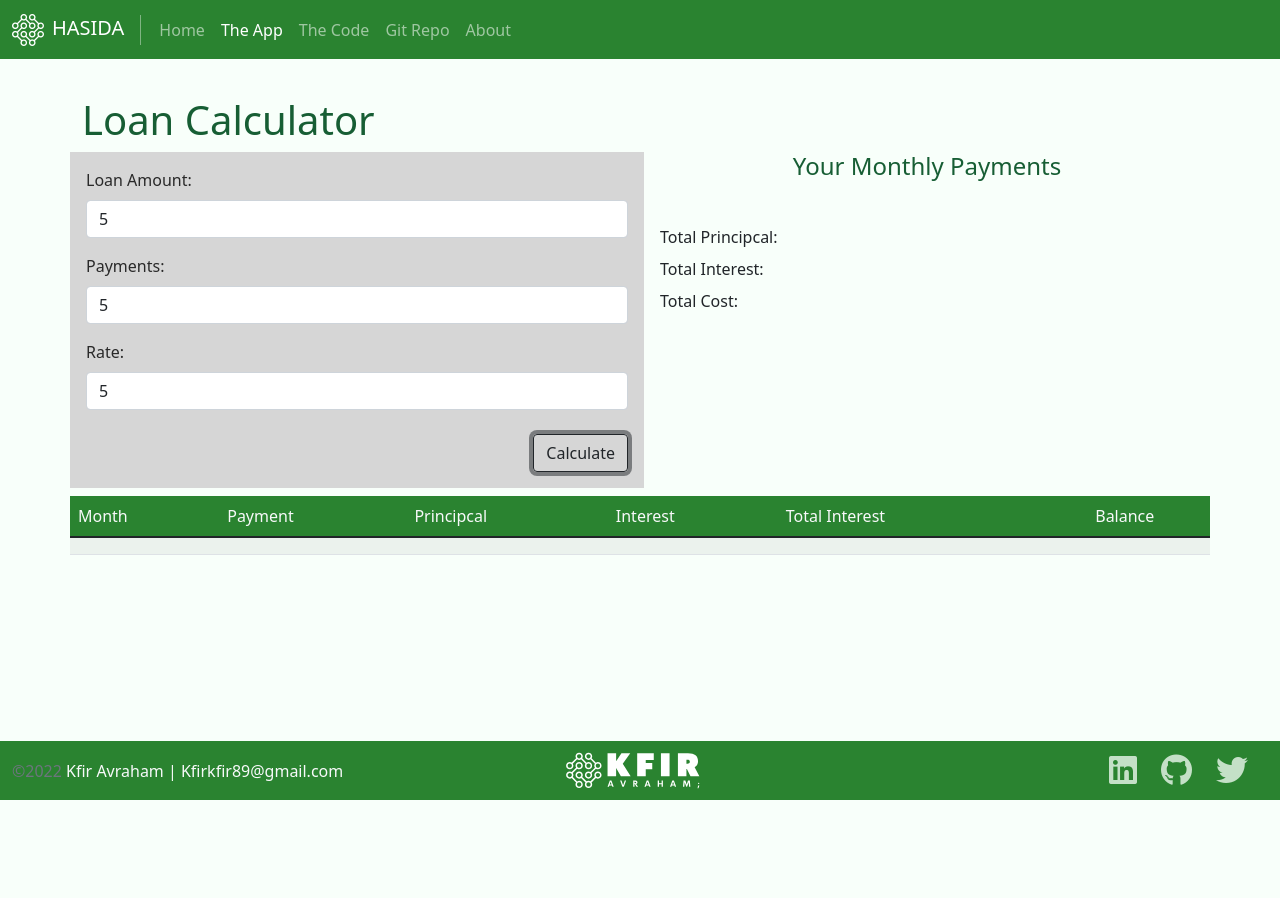
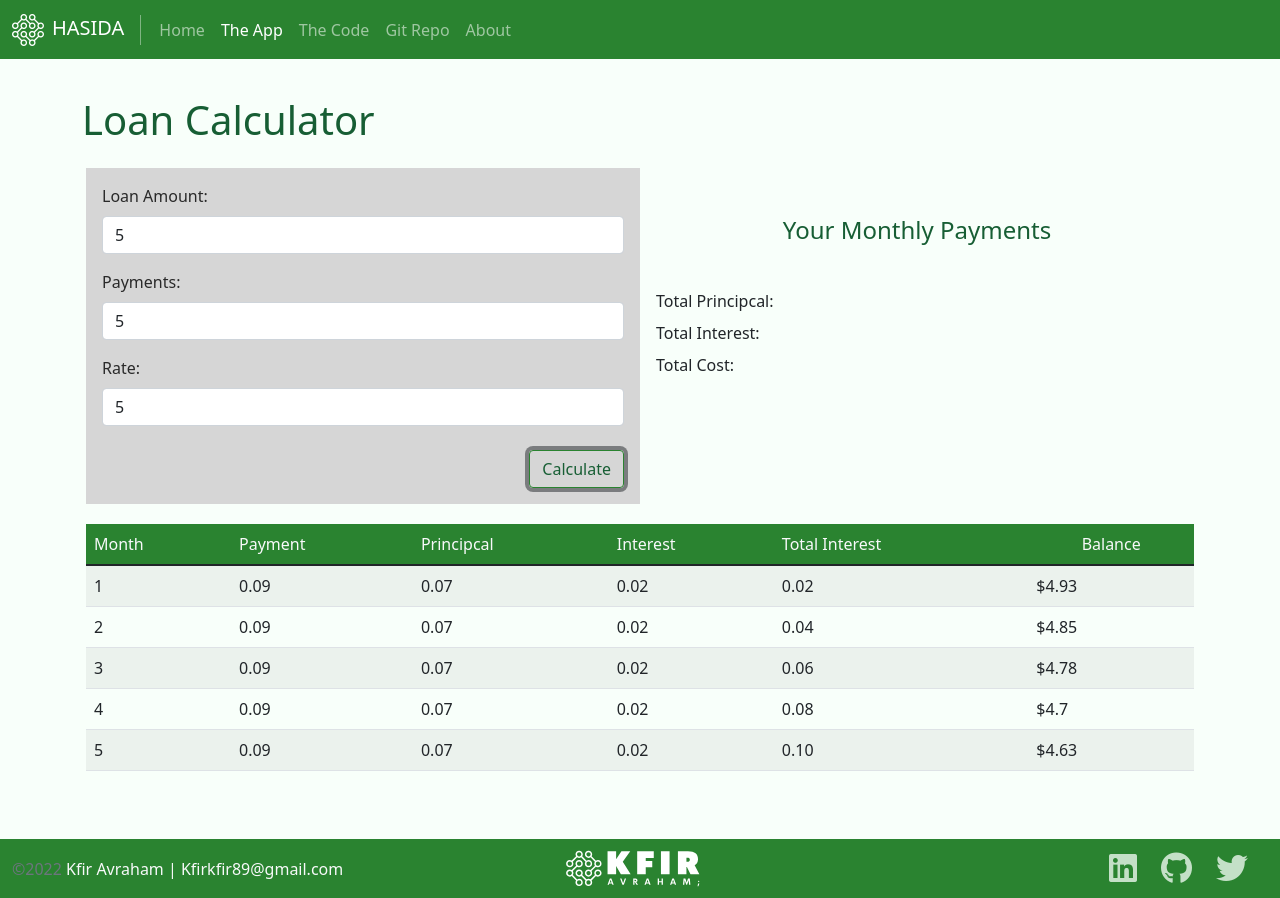
Before and after one commit to kfirkfir89/HASIDA, a plain HTML site: page app.html in a window 1280 px wide. Both pictures are taken after typing "5", "5", "5" into the empty fields and a click on the button "Calculate". Before the commit the page ends 800 px from the top, so only its background shows below. Drawn offline with nearby package versions, Linux system fonts and the light colour scheme.

Commit message:
almost finished js
added all functions need to fix some stuff

```diff
--- a/app.html
+++ b/app.html
@@ -54,10 +54,10 @@
     </nav>
 
     <!-- ===  Main Section  === -->
-    <main class="flex-shrink-0">
+    <main class="flex-shrink-0 mt-5">
         <div class="container-lg mt-5">
-            <div class="row">
-                <h1 class="gy-5">Loan Calculator</h1>
+            <h1 class="gy-5">Loan Calculator</h1>
+            <div class="row row-cols-1 row-cols-md-2 p-3">
                 <div class="col p-3 bg">
                     <form class="row row-cols-1 g-3">
                         <div class="col">
@@ -73,11 +73,11 @@
                             <input id="rate" type="number" class="form-control" placeholder="Rate" aria-label="Rate">
                         </div>
                         <div class="d-flex justify-content-end">
-                            <button id="btnCalculate" type="button" class="btn btn-outline-dark text-lig mt-2">Calculate</button>
+                            <button id="btnCalculate" type="button" class="btn btn-outline-dark mt-2">Calculate</button>
                         </div>
                     </form>
                 </div>
-                <div class="col">
+                <div class="col my-5">
                     <div class="d-flex flex-column text-center">
                         <h4>Your Monthly Payments</h4>
                         <table class="table table-borderless display-3">
@@ -101,8 +101,10 @@
                         </tbody>
                     </table>
                 </div>
-                <table class="table table-striped gy-2">
-                    <thead class="bgTable text-light text-left">
+            </div>
+            <div class="table-responsive mb-5 p-1">
+                <table class="table table-striped gy-2 text-nowrap">
+                    <thead class="table-sm bgTable text-light text-left">
                         <tr>
                             <td>Month</td>
                             <td>Payment</td>
@@ -112,15 +114,8 @@
                             <td class="text-center">Balance</td>
                         </tr>
                     </thead>
-                    <tbody>
-                        <tr>
-                            <td></td>
-                            <td></td>
-                            <td></td>
-                            <td></td>
-                            <td></td>
-                            <td></td>
-                        </tr>
+                    <tbody id="results">
+                        <!--results goes here-->
                     </tbody>
                 </table>
             </div>
@@ -152,6 +147,17 @@
         </div>
     </footer>
 
+    <template id="resultsTemplate">
+        <tr>
+            <td></td>
+            <td></td>
+            <td></td>
+            <td></td>
+            <td></td>
+            <td></td>
+        </tr>
+    </template>
+
     <!-- Bootstrap JS -->
     <script src="https://cdn.jsdelivr.net/npm/bootstrap@5.1.1/dist/js/bootstrap.bundle.min.js"
         integrity="sha384-/bQdsTh/da6pkI1MST/rWKFNjaCP5gBSY4sEBT38Q/9RBh9AH40zEOg7Hlq2THRZ" crossorigin="anonymous">
--- a/css/site.css
+++ b/css/site.css
@@ -10,6 +10,7 @@
 .smallfont{
     font-size: .9rem;
 }
+
 
 @media only screen and (min-width:340px){
     .smallfont{
@@ -90,7 +91,14 @@ code[class*="language-"], pre[class*="language-"] {
 
 .btn-outline-dark:hover{
     background-color: var(--navFot-color);
+    border-color: white;
 }
+
+.btn-outline-dark{
+    border-color: var(--navFot-color);
+    color: var(--primary-color);
+}
+
 
 .bg{
     background-color: var(--gray);
--- a/js/site.js
+++ b/js/site.js
@@ -1,5 +1,83 @@
-
-
+//get input values from page
+//controller function
 function getValues(){
 
+    let loanAmount = document.getElementById("loanAmount").value;
+    let loanPayment = document.getElementById("payments").value;
+    let loanRate = document.getElementById("rate").value;
+
+    loanAmount = parseInt(loanAmount);
+    loanPayment = parseInt(loanPayment);
+    loanRate = parseInt(loanRate);
+
+    if(Number.isInteger(loanAmount) && Number.isInteger(loanPayment) && Number.isInteger(loanRate) && loanRate <= 100){
+
+        let results = hasidaCalculator(loanAmount, loanPayment, loanRate);
+
+        displayResults(results, loanPayment);
+
+    }else{
+        alert("Rate cant be above 100%");
+    }
 }
+
+//calculate the data (monthly payment, principcal, interest, cost)
+//logic function
+function hasidaCalculator(loanAmount, loanPayment, loanRate){
+
+    let results = {
+        monthlyPayment: "",
+        preRemainingBalance: loanAmount,
+        totalInterestCounter: 0,
+        loanPayment: [0],
+        interestPayment: [],
+        principalPayment: [],
+        totalInterest: [0],
+        remainingBalance: [loanAmount],
+    };
+
+    results.monthlyPayment = (loanAmount) * (loanRate/1200) / (1 - (1 + loanRate/1200)**(-60));
+
+    for ( let i = 0 ; i < loanPayment ; i++){
+
+        results.loanPayment[i] = i+1;
+        results.interestPayment[i] = results.preRemainingBalance * loanRate/1200;
+        results.principalPayment[i] = results.monthlyPayment - results.interestPayment[i];
+        results.totalInterestCounter += results.interestPayment[i];
+        results.totalInterest[i] = results.totalInterestCounter;
+        results.remainingBalance[i] = results.preRemainingBalance - results.principalPayment[i];
+        results.preRemainingBalance = results.remainingBalance[i];
+    }
+
+    return results;
+
+}
+
+//display all the table data (row per month)
+//display/view function
+function displayResults(results, loanPayment){
+
+    let tableBody = document.getElementById("results");
+
+    let templateRow = document.getElementById("resultsTemplate");
+
+    tableBody.innerHTML = "";
+
+    for( let i = 0 ; i < loanPayment ; i++){
+
+        let tableRow = document.importNode(templateRow.content , true);
+
+        let rowCols = tableRow.querySelectorAll("td");
+
+        rowCols[0].textContent = results.loanPayment[i];
+        rowCols[1].textContent = results.monthlyPayment.toFixed(2);
+        rowCols[2].textContent = results.principalPayment[i].toFixed(2);
+        rowCols[3].textContent = results.interestPayment[i].toFixed(2);
+        rowCols[4].textContent = results.totalInterest[i].toFixed(2);
+        rowCols[5].textContent = '$'+Math.abs(results.remainingBalance[i].toFixed(2));
+
+        tableBody.appendChild(tableRow);
+
+    }
+
+}
```
